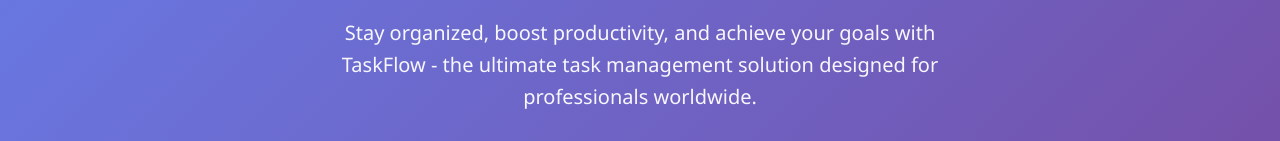
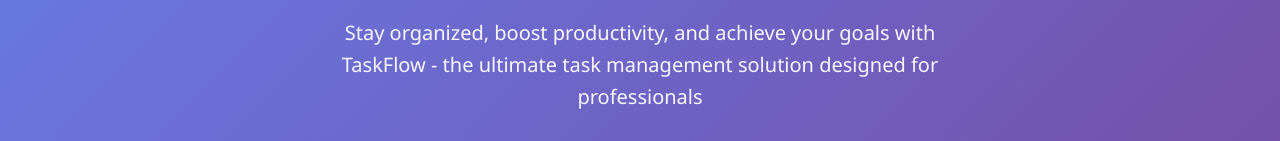
Before and after one commit to Gideon-dwijj/task-manager, a website: page public/index.html in a window 1280 px wide. Shown: the part 328-469 px from the top of the page. Drawn offline with Linux system fonts and the light colour scheme.

```diff
--- a/public/index.html
+++ b/public/index.html
@@ -328,7 +328,7 @@
 <!-- Hero Section -->
 <section class="hero">
   <h1>📋 Manage Your Tasks Efficiently no</h1>
-  <p>Stay organized, boost productivity, and achieve your goals with TaskFlow - the ultimate task management solution designed for professionals worldwide.</p>
+  <p>Stay organized, boost productivity, and achieve your goals with TaskFlow - the ultimate task management solution designed for professionals</p>
   <div class="cta-buttons">
     <a href="login.html" class="btn btn-primary">Get Started</a>
     <a href="#features" class="btn btn-secondary">Learn More</a>
```
